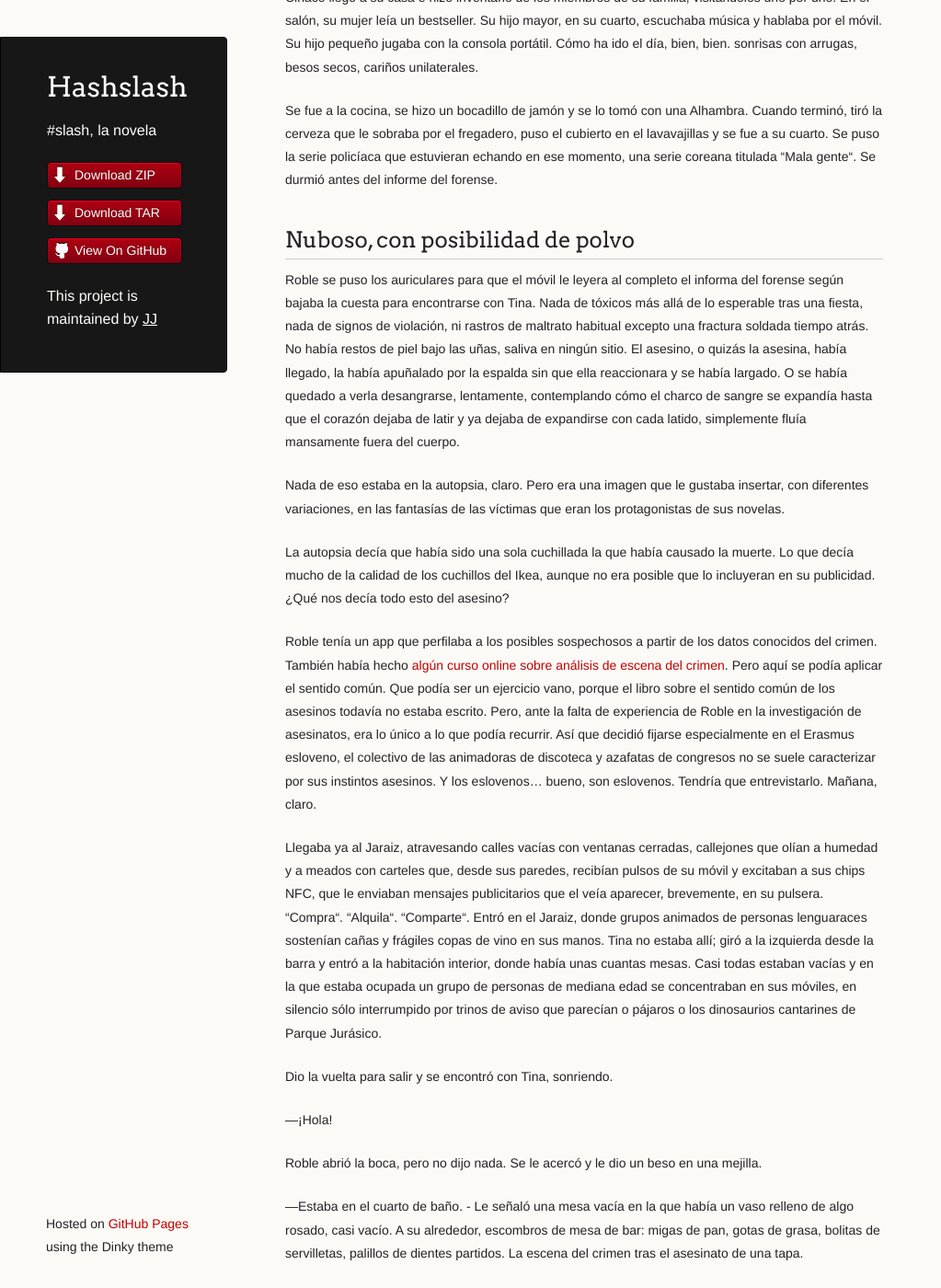
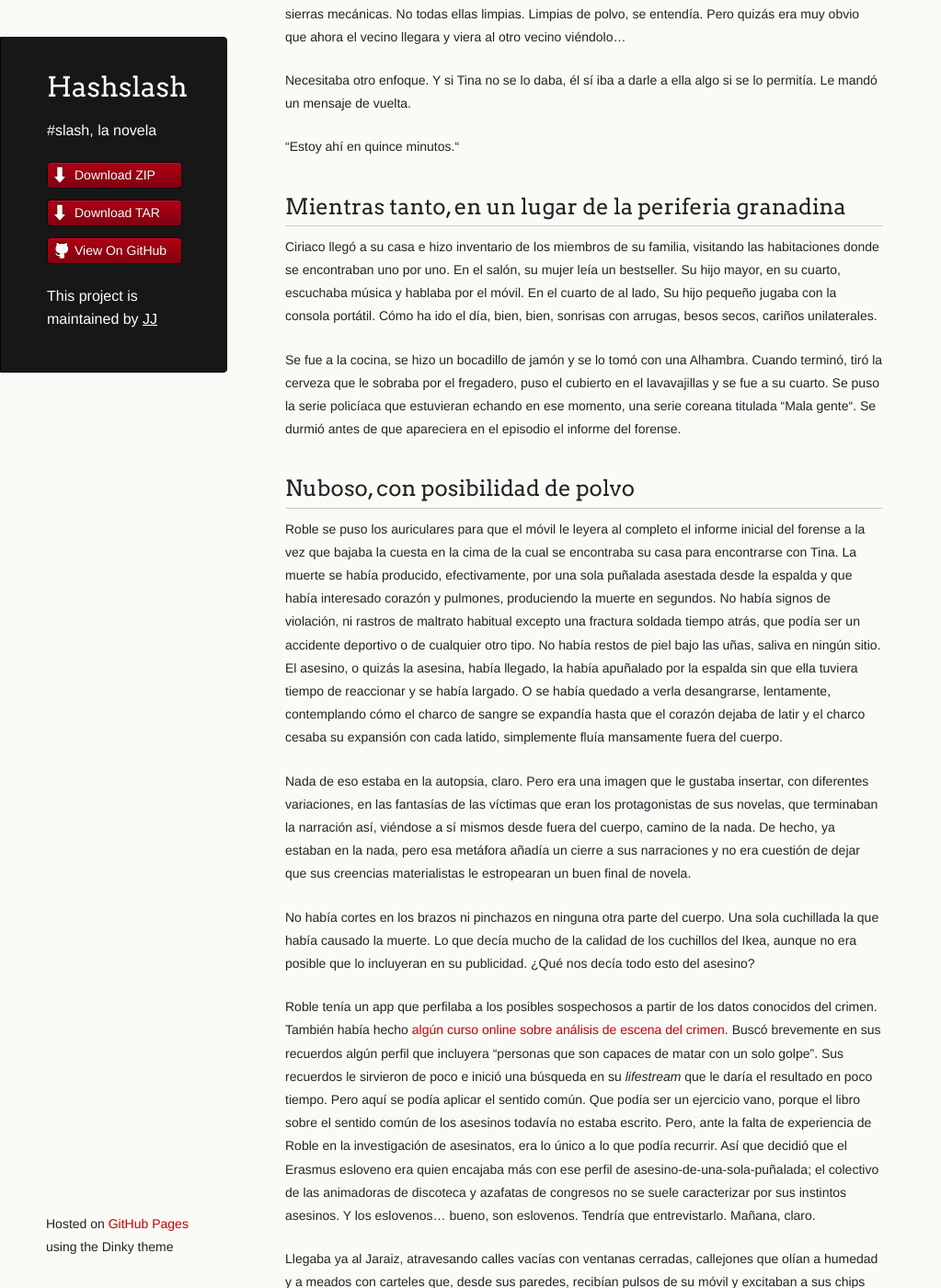
Before and after one commit to JJ/HashSlash, a Jekyll site: the page built from texto/HashSlash.md, in a window 1280 px wide and 1400 px high, scrolled down 26927 px. Shown: the whole window at 92% size, without its empty margins (0-1023 px from the left). Built offline with Jekyll 4.4.1, drawn with Linux system fonts in a browser that asks for light colours; some of the changed text lies outside the part shown.

Commit message:
Sync texto/HashSlash.md from master to gh-pages

```diff
--- a/texto/HashSlash.md
+++ b/texto/HashSlash.md
@@ -58,13 +60,16 @@ crimen. No encontró nada. El propio Roble, que vaya tela marinera de
 nombre, Roble, había estado en la academia hacía menos. Así que él
 sabría.
 
-Roble vio que llevaba veinticinco ya. Y en Twitter casi los mismos.
-
-—Lo que te decía, el cuchillo. De Ikea. - dijo Ciriaco, haciendo que el ritmo de tecleo
+En ese pequeño intervalo de tiempo, dedos de todo el mundo habían
+golpeado dos veces sobre sus pantallas, hecho *me gusta* sobre las
+fotos que el avatar virtual de Roble había subido; Roble vio que llevaba veinticinco ya. Y en Twitter
+casi los mismos, con el doble de RTs.
+
+—Lo que te decía, el cuchillo. De Ikea. - retomó el tema Ciriaco, haciendo que el ritmo de tecleo
 de Roble variara.
 
 —[Gynnsam](http://www.ikea.com/es/es/catalog/products/50134950/)-,
-dijo Roble, mostrándole de nuevo la pantalla del móvil a
+dijo Roble, esforzándose en hacer una n lo suficientemente larga como para que pareciera el doble, mostrándole de nuevo la pantalla del móvil a
 Ciriaco. Ciriaco lo cogió y se alzó las gafas, entornando a la vez un
 poco los ojos.
 
@@ -80,29 +85,36 @@ también con chafarrinones negros, marrones y rojos oscuros. Rojo
 sangre, pensó Roble. La chica muerta, a la que no había querido
 acercarse.
 
-—Coño, ¿qué te has creído, Robles, que para darle a un botoncico hay
+—Coño, ¿qué te has creído, Robles, que para darle golpecitos con el
+dedo a un dibujico hay
 que hacer arquitectura? Por cierto, que ha saltado un mensaje de
 alguien que quería comprar no sé qué.
 
 Roble eludió reaccionar a la conversión de su nombre singular en apellido plural para buscar el
 mensaje del que hablaba. Efectivamente, un blog americano de crímenes
 reales le compraba las fotos. Ahora no le quedaría otro remedio que
-acercarse a la chica.
-
-—Ah, sí. Mis novelas -, le dijo a Ciriaco.
+acercarse a la chica. O que Ciriaco lo siguiera haciendo.
+
+—Sí. Novelas -, le dijo a Ciriaco.
 
 —Pues decía no sé qué de fotos. Joder, Robles, que la policía no es
 tonta -, dijo, riéndose de su propia gracia. - Tú verás lo que haces,
-pero si te cae un paquete a mi no me busques.
-
-Roble seguía manipulando el teléfono.
-
-—El app de Ikea. No funciona. -,
+pero si te cae un paquete a mi no me líes.
+
+Roble seguía moviendo los dedos y golpeando la pantalla el teléfono.
+
+—El app de Ikea. No funciona -,
 dijo Roble, que seguía pegado al teléfono.- Normal.
 
-—¿Hay un app para eso? - Preguntó Ciriaco, curioso.
-
-—Hay un app para *todo* -, señaló al mueble que sostenía la televisión
+Normal que no funcionara cuando la prístina forma de un cuchillo
+diseñado por ingenieros industriales suecos estaba cubierto por todo
+tipo de sustancias orgánicas.  A los algoritmos de análisis de imagen
+les daba un pequeño ataque.
+
+—¿Hay un app para eso? - Preguntó Ciriaco, curioso. - ¿Para saber qué
+cosa de Ikea es?
+
+—Hay apps para *todo* -, señaló al mueble que sostenía la televisión
 - [Byaaas](http://www.ikea.com/es/es/catalog/products/80227797/). -
   Señaló a la mesa en la que Ciriaco había estado varias veces a punto
   de extender los pies -
@@ -114,7 +126,7 @@ dijo Roble, que seguía pegado al teléfono.- Normal.
   y él seguía tecleando. - No hay app - dijo aaahhh - para eso,
   ¿verdad?
 
-  Ciriaco se rió de su propia gracia.
+  Ciriaco se rió de su propia gracia. Roble volvió al móvil, que acababa de emitir el tono que indicaba, de nuevo, que había llegado un mensaje.
 
  — Paco, el secretario judicial, - dijo Roble.- Tardará. ¿Más fotos? - Le alargó el móvil a Ciriaco.
 
@@ -159,7 +171,7 @@ tal Kevin. Al menos a estas alturas de la investigación.
 
 —¿Inocente? - preguntó Roble.
 
-—Inocente lo es de por sí. Pero también puede ser, digo yo, que sea un mosquito muerto de los que las mata callando. Dicho esto como figurativamente hablando, vamos, porque el tío bien que chillaba. Vamos, que no tengo ni puta idea, Roble. Pero me extrañaría. Cuando salga del
+—Inocente lo es de por sí. Pero también puede ser, digo yo, que sea un mosquito muerto de los que las mata callando. Dicho esto como figurativamente hablando, vamos, porque el tío bien que chillaba cuando llamó y mientras nos abría la puerta. Vamos, que no tengo ni puta idea, Roble. Pero me extrañaría. Cuando salga del
 Clínico le preguntaremos. Pero vamos, que no.
 
 —¿Por? - preguntó Roble, de nuevo.
@@ -1362,50 +1374,48 @@ ella algo si se lo permitía. Le mandó un mensaje de vuelta.
 ## Mientras tanto, en un lugar de la periferia granadina
 
 Ciriaco llegó a su casa e hizo inventario de los miembros de su
-familia, visitándolos
+familia, visitando las habitaciones donde se encontraban
 uno por uno. En el salón, su
 mujer leía un bestseller. Su hijo mayor, en su cuarto, escuchaba
-música y hablaba por el móvil. Su hijo pequeño jugaba con la consola
-portátil. Cómo ha ido el día, bien, bien. sonrisas con arrugas, besos
+música y hablaba por el móvil. En el cuarto de al lado, Su hijo pequeño jugaba con la consola
+portátil. Cómo ha ido el día, bien, bien, sonrisas con arrugas, besos
 secos, cariños unilaterales.
 
 Se fue a la cocina, se hizo un bocadillo de jamón y se lo tomó con una
 Alhambra. Cuando terminó, tiró la cerveza que le sobraba por el fregadero, puso el cubierto en el lavavajillas y se fue a
 su cuarto. Se puso la serie policíaca que estuvieran echando en ese
-momento, una serie coreana titulada “Mala gente“. Se durmió antes del
+momento, una serie coreana titulada “Mala gente“. Se durmió antes de que apareciera en el episodio el
 informe del forense.
 
 ## Nuboso, con posibilidad de polvo
 
 Roble se puso los auriculares para que el móvil le leyera al completo
-el informa del forense según bajaba la cuesta para encontrarse con
-Tina. Nada de tóxicos más allá de lo esperable tras una fiesta, nada
-de signos de violación, ni rastros de maltrato habitual excepto una
-fractura soldada tiempo atrás. No había restos de piel bajo las uñas,
+el informe inicial del forense a la vez que bajaba la cuesta en la cima de la cual se encontraba su casa para encontrarse con
+Tina. La muerte se había producido, efectivamente, por una sola puñalada asestada desde la espalda y que había interesado corazón y pulmones, produciendo la muerte en segundos. No había signos de violación, ni rastros de maltrato habitual excepto una
+fractura soldada tiempo atrás, que podía ser un accidente deportivo o de cualquier otro tipo. No había restos de piel bajo las uñas,
 saliva en ningún sitio. El asesino, o quizás la asesina, había
-llegado, la había apuñalado por la espalda sin que ella reaccionara y se había largado. O se
+llegado, la había apuñalado por la espalda sin que ella tuviera tiempo de reaccionar y se había largado. O se
 había quedado a verla desangrarse, lentamente, contemplando  cómo el charco
-de sangre se expandía hasta que el corazón dejaba de latir y ya dejaba
-de expandirse con cada latido, simplemente fluía mansamente fuera del
+de sangre se expandía hasta que el corazón dejaba de latir y el charco cesaba su expansión con cada latido, simplemente fluía mansamente fuera del
 cuerpo.
 
 Nada de eso estaba en la autopsia, claro. Pero era una imagen que le
 gustaba insertar, con diferentes variaciones, en las fantasías de las
-víctimas que eran los protagonistas de sus novelas.
-
-La autopsia decía que había sido una sola cuchillada la que había
+víctimas que eran los protagonistas de sus novelas, que terminaban la narración así, viéndose a sí mismos desde fuera del cuerpo, camino de la nada. De hecho, ya estaban en la nada, pero esa metáfora añadía un cierre a sus narraciones y no era cuestión de dejar que sus creencias materialistas le estropearan un buen final de novela.
+
+No había cortes en los brazos ni pinchazos en ninguna otra parte del cuerpo. Una sola cuchillada la que había
 causado la muerte. Lo que decía mucho de la calidad de los cuchillos
 del Ikea, aunque no era posible que lo incluyeran en su
 publicidad. ¿Qué nos decía todo esto del asesino?
 
 Roble tenía un app que perfilaba a los posibles sospechosos a partir
 de los datos conocidos del crimen. También había hecho
-[algún curso online sobre análisis de escena del crimen](http://www.strath.ac.uk/press/newsreleases/headline_746589_en.html). Pero
+[algún curso online sobre análisis de escena del crimen](http://www.strath.ac.uk/press/newsreleases/headline_746589_en.html). Buscó brevemente en sus recuerdos algún perfil que incluyera "personas que son capaces de matar con un solo golpe". Sus recuerdos le sirvieron de poco e inició una búsqueda en su *lifestream* que le daría el resultado en poco tiempo. Pero
 aquí se podía aplicar el sentido común. Que podía ser un ejercicio vano, porque el
 libro sobre el sentido común de los asesinos todavía no estaba
 escrito. Pero, ante la falta de experiencia de Roble en la
 investigación de asesinatos, era lo único a lo que podía recurrir. Así
-que decidió fijarse especialmente en el Erasmus esloveno, el colectivo
+que decidió que el Erasmus esloveno era quien encajaba más con ese perfil de asesino-de-una-sola-puñalada; el colectivo
 de las animadoras de discoteca y azafatas de congresos no se suele
 caracterizar por sus instintos asesinos. Y los eslovenos... bueno, son
 eslovenos. Tendría que entrevistarlo. Mañana,
@@ -1431,8 +1441,8 @@ Dio la vuelta para salir y se encontró con Tina, sonriendo.
 Roble abrió la boca, pero no dijo nada. Se le acercó y le dio un beso
 en una mejilla.
 
-—Estaba en el cuarto de baño. - Le señaló una mesa vacía en la que
-había un vaso relleno de algo rosado, casi vacío. A su alrededor,
+—Estaba en el cuarto de baño - le dijo Tina, señalando una mesa vacía en la que
+había un vaso relleno de algo rosado, casi vacío. Alrededor de la copa,
 escombros de mesa de bar: migas de pan, gotas de grasa, bolitas de servilletas,
 palillos de dientes partidos. La escena del crimen tras el asesinato
 de una tapa.
@@ -1453,29 +1463,28 @@ despierto durante unos diez minutos recordando el material que tenía
 que preparar para las clases del día siguiente en la academia.
 
 Luego estuvo despierto otros diez minutos esperando que su mujer
-dejara de roncar. Al final consiguió que cambiara de postura y dejó de
-hacerlo. Se volvió a dormir.
+dejara de roncar. Al final consiguió que cambiara de postura y dejara de
+hacerlo. Ciriaco estuvo un momento tratando de recordar un artículo del código Penal, pero se volvió a dormir sin conseguirlo.
 
 ## Camino de la cama
 
 Roble creía en escuchar.
 
-Quizás no, pensó Roble. Creía en oír. Primero, en oír.
+Quizás no, pensó Roble. Creía en oír. Antes que en escuchar, en oír.
 
 Quizás tampoco. Creía en la presencia física mientras otra persona
 hablaba con un cierto grado de atención prestado para insertar frases,
 gestos y palabras clave que encaminaran a la persona escuchada a donde
 él quería que fuera. Su cama. O la de ella.
 
-Por el camino, pescaba alguna idea. Ella estudiaba algo relacionado
-con la química. Y con los cerdos. Dijo en algún momento algo de dormir a los cerdos, pero Roble no estaba seguro de que no lo hubiera hecho en sentido figurado. O quería estudiarlo. O trabajaba en algo relacionado
-con la química, aunque cuando apuntó a esto último en una frase
+Por el camino, su mente iba pescando alguna idea. Ella estudiaba algo relacionado
+con la química. Y con los cerdos. Porque dijo en algún momento algo de dormir a los cerdos, pero Roble no estaba seguro de que no lo hubiera hecho en sentido figurado. O como un deseo. O trabajaba en algo relacionado
+con la química, aunque cuando apuntó esto último en una frase
 pareció arrepentirse de decirlo rápidamente. O quería escribir algo
 relacionado con ello. Echó de menos no tener en ese momento las gafas de Google; tendría que mirar más adelante sus perfiles en LinkedIn a ver qué hacía exactamente.
 
-Aparte del fin último de la conversación, también le relajaba
-escuchar. Por eso creía en escuchar, porque no tenía que concentrarse
-en contestar algo ingenioso y, a la vez, halagador o en elaborar
+Aparte de que escuchar le acercaba a alcanzar el fin último por el que formaba parte de esta conversación, también le relajaba. Por eso creía en hacerlo, porque no tenía que concentrarse
+en contestar algo ingenioso y, a la vez, halagador. Ni esforzarse en elaborar
 historias de seducción. Había mujeres que se dejaban seducir por la
 palabra, por los gestos. Pero en muchas, la primera y por tanto única
 impresión era la que contaba. La conversación era, por tanto, sólo un
@@ -1801,8 +1810,6 @@ en la mesita de noche y empezó a actualizar todo lo que pudiera.
 
 —Nos veremos pronto. - oyó que decía según salía.
 
-
-
 ## El camino hacia la policía
 
 Ciriaco se aburría con la perorata de uno de sus tutorizados. Ley
```
Also changed, not shown: other parts of texto/HashSlash.md (+13 -11 lines).
